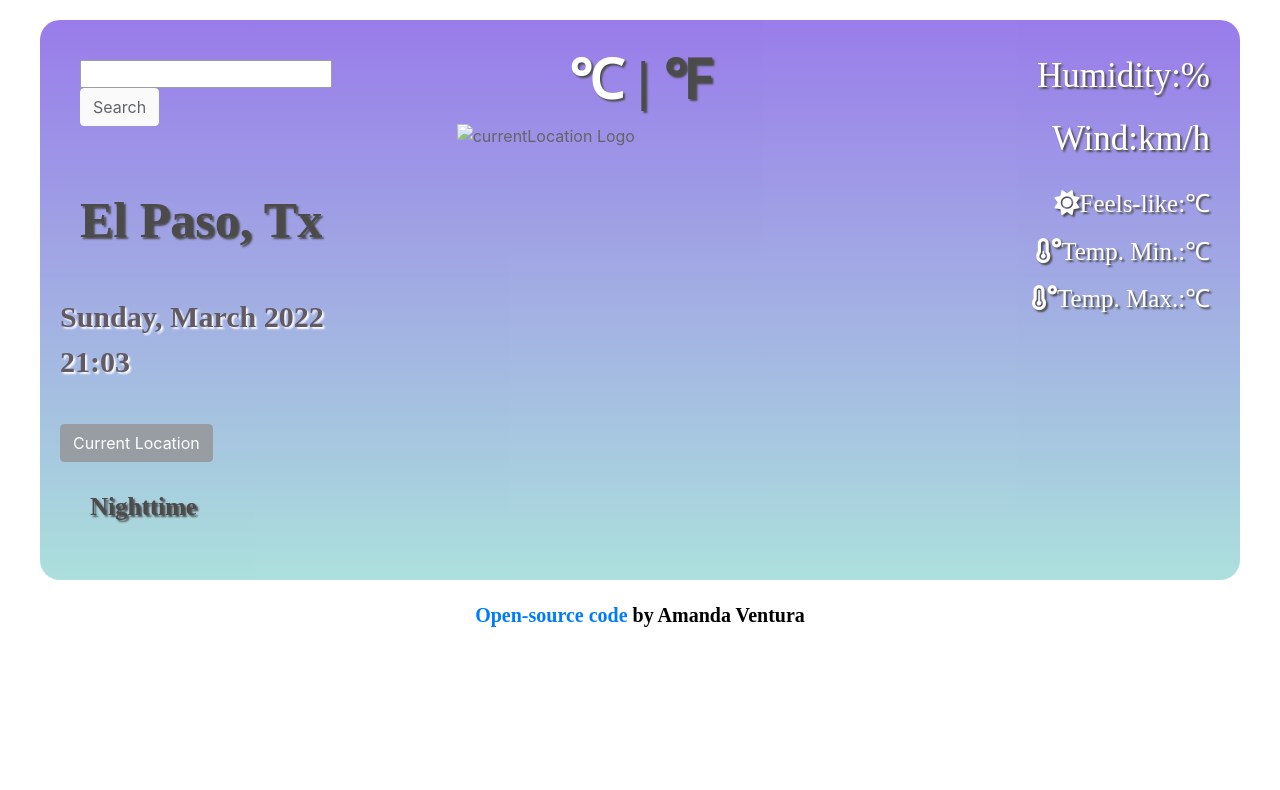
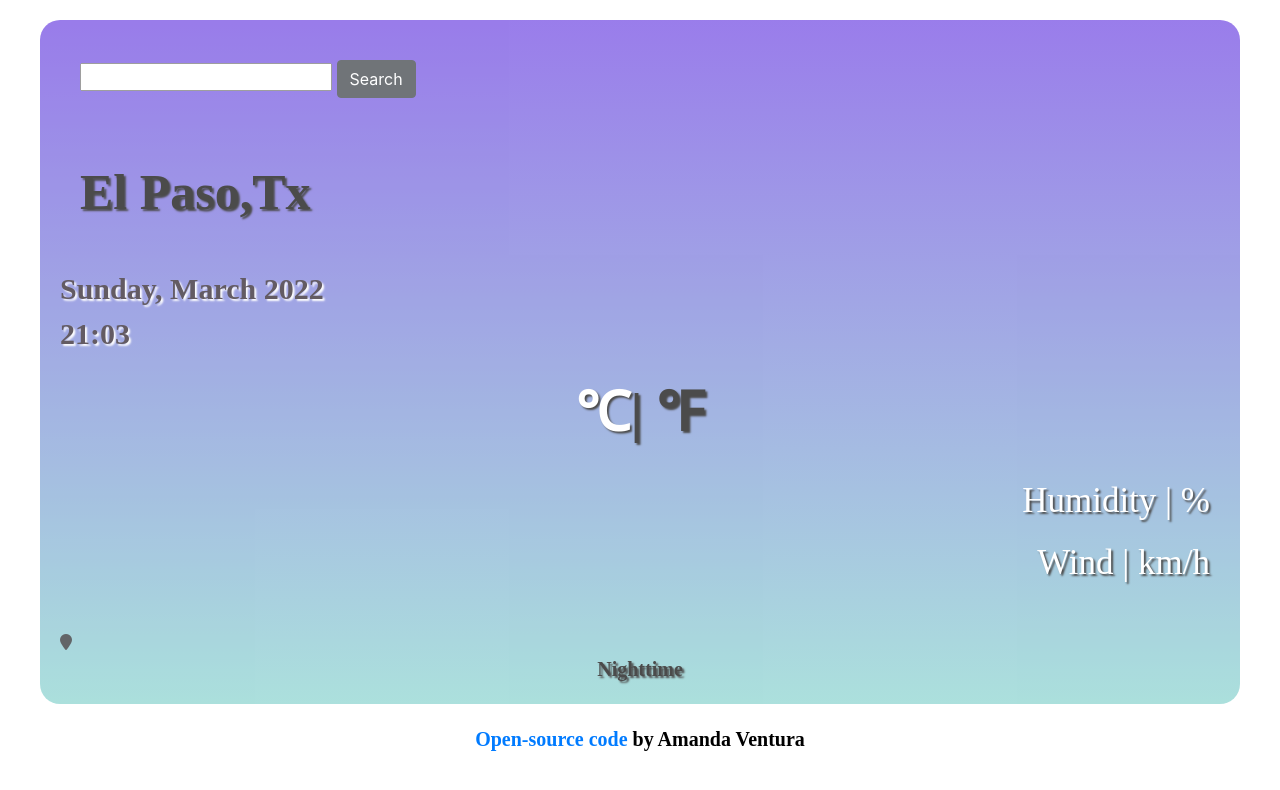
Before and after one commit to ASV185/my-weather-app-project, a website built with Parcel: page index.html in a window 1280 px wide. Built offline with nearby package versions, Linux system fonts and the light colour scheme; no server answers; files whose address does not match are found by name; a web font is replaced by a local one.

Commit message:
changed html structure for index and nighttime weather apps

```diff
--- a/index.html
+++ b/index.html
@@ -5,70 +5,59 @@
     <meta name="viewport" content="width=, initial-scale=1.0">
     <title>Weather App</title>
     <link rel= "stylesheet" href= "https://maxcdn.bootstrapcdn.com/bootstrap/4.0.0/css/bootstrap.min.css" integrity= "sha384-Gn5384xqQ1aoWXA+058RXPxPg6fy4IWvTNh0E263XmFcJlSAwiGgFAW/dAiS6JXm" crossorigin="anonymous">
-    <script src= "https://kit.fontawesome.com/df69181b0b.js"crossorigin="anonymous"></script>
-    <link rel= "preconnect" href= "https://fonts.gstatic.com">
-    <link href="https://fonts.googleapis.com/css2?family=Castoro:ital@1&display=swap" rel="stylesheet">
-    <link rel= "preconnect" href= "https://fonts.gstatic.com">
-    <link href="https://fonts.googleapis.com/css2?family=Anton&family=Castoro:ital@1&display=swap" rel="stylesheet">
+    <script src="https://cdn.jsdelivr.net/npm/bootstrap@5.1.3/dist/js/bootstrap.bundle.min.js"
+        integrity="sha384-ka7Sk0Gln4gmtz2MlQnikT1wXgYsOg+OMhuP+IlRH9sENBO0LRn5q+8nbTov4+1p"
+        crossorigin="anonymous"></script>
+    <script src="https://kit.fontawesome.com/df69181b0b.js" crossorigin="anonymous"></script>
+    <link rel="preconnect" href="https://fonts.googleapis.com">
+    <link rel="preconnect" href="https://fonts.gstatic.com" crossorigin>
+    <link href="https://fonts.googleapis.com/css2?family=Roboto+Slab&display=swap" rel="stylesheet">
     <link rel="stylesheet" href="src/styles.css" />
     <script src="https://unpkg.com/axios/dist/axios.min.js"></script>
     </head>
     <body>
         <div class="container-fluid">
             <div class="weather-app">
-              <div class="row">
-               <div class="col">
                 <form id="search-form">
                     <input type="text" id="city-input" />
-                    <button type="button" id="search" class="btn btn-light">Search</button>
+                    <button type="button" id="search" class="btn btn-dark">Search</button>
                 </form>
-                <br/>
+                <br />
                 <h1 id="city">
-                    El Paso, Tx
+                    El Paso,Tx
                 </h1>
-                <br/>
+                <br />
                 <ul>
                     <li id="date" class="date">
                     </li>
                     <li id="time" class="time">
-
                     </li>
                 </ul>
-                <br/>
-                <span>
-                    <button type="button" class="btn btn-secondary" id="current-location-button">Current
-                        Location</button>
+                <span class="temperature" id="temperature">
                 </span>
-                <br/>
-                <h4>
-                    <a href="nighttime.html">
-                        Nighttime
+                <span class="units">
+                    <a href="#" class="active" id="celsius-link">℃</a>|
+                    <a href="#" class="fahrenheit-link" id="fahrenheit-link">℉</a></span>
+                <span id="description" class="description"></span>
+                <ul>
+                    <li class="humidity">Humidity | <span id="humidity"></span>%</li>
+                    <li class="wind">Wind   |   <span id="wind"></span>km/h</li>
+                </ul>
+                <br />
+                <span class="location">
+                    <i class="fa-solid fa-location-pin" id="current-location-pin"></i>
+                </span>
+                <br />
+                <footer>
+                    <a href="/nighttime.html" class="nighttime-weather-link mb-3">
+                            Nighttime
                     </a>
-                </h4>
-               </div>
-            <div class="col">
-                <span class="temperature" id="temperature"></span>
-                <span class="units">
-                    <a href="#" id="celsius-link" class="active">℃</a> |
-                    <a href="#" id="fahrenheit-link">℉</a></span>
-                <img src="images/current-location-image.svg" class="currentLocation" alt="currentLocation Logo"/>
+                </footer>
+                <script src="src/index.js"></script>
             </div>
-            <div class="col">
-                    <ul>
-                        <li class="humidity">Humidity:<span id="humidity"></span>%</li>
-                        <li class="wind">Wind:<span id="wind"></span>km/h</li>
-                        <li class="description"><span id="description"></span></li>
-                        <li class="feels-like"><i id="day-sun"class="fas fa-sun"></i>Feels-like:<span id="feels-like"></span>℃</li>
-                        <li class="temp-min"><i id="temp.low"class="fas fa-temperature-low"></i>Temp. Min.:<span id="temp-min"></span>℃</li>
-                        <li class="temp-max"><i id="temp.high"class="fas fa-temperature-high"></i>Temp. Max.:<span id="temp-max"></span>℃</li>
-                    </ul>
-                    <script src="src/index.js"></script>
-            </div>
-           </div>
-          </div>
         </div>
-        <footer>
-            <a href="https://github.com/ASV185/my-weather-app-project">Open-source code </a>by Amanda Ventura
+        <footer class="coder">
+            <a href="https://github.com/ASV185/my-weather-app-project" class="open-sourced-link">Open-source code </a>by Amanda Ventura
         </footer>
     </body>
     </html>
```
Also changed, not shown: nighttime.html (+22 -36 lines).
